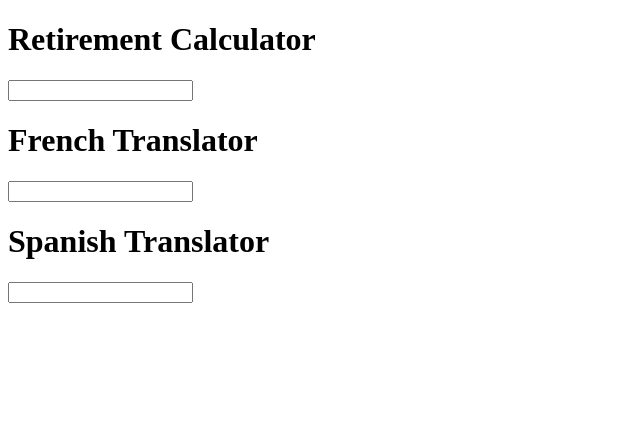
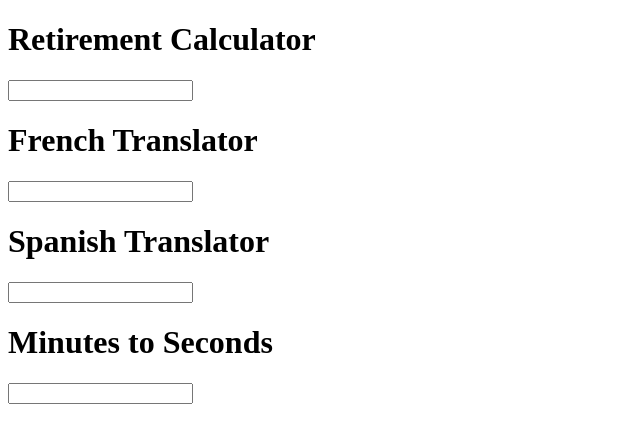
Before and after one commit to JebHarrison/javascript-challeng, a plain HTML site: page index.html in a window 1280 px wide. Shown: the whole page, without its empty margins (0-640 px from the left). Drawn offline with Linux system fonts and the light colour scheme.

Commit message:
added new heading of minutes to seconds

```diff
--- a/index.html
+++ b/index.html
@@ -17,6 +17,9 @@
 
     <h1>Spanish Translator</h1>
     <input type="text" onblur="LearnSpanishBaby(event)">
+
+    <h1>Minutes to Seconds </h1>
+    <input type="text" onblur="MinsToSeconds(event)">
 </main>
 </body>
 </html>
```
